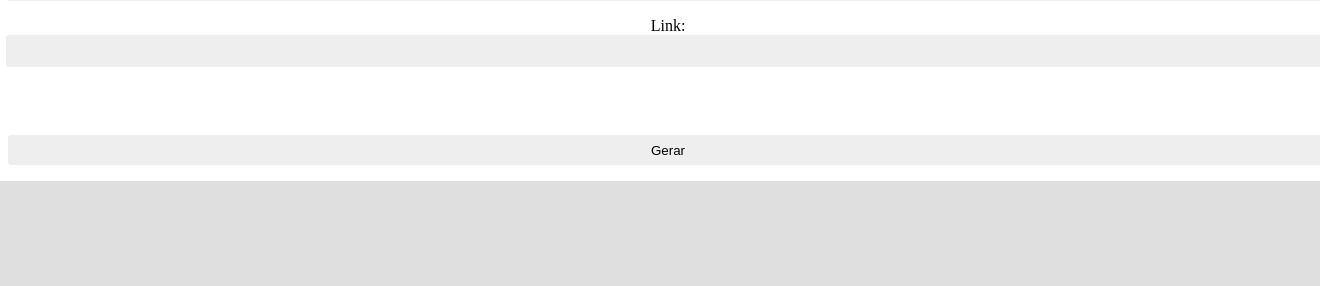
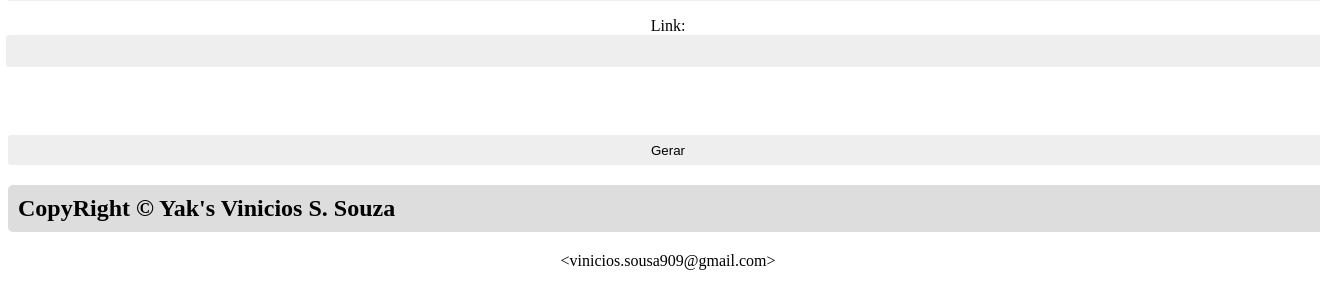
Before and after one commit to plankiton/QrPage, a Flask app: page /criar_link in a window 1320 px wide; the page is wider, and only the part inside the window is pictured. Shown: the part 2336-2622 px from the top of that part. Before the commit the page ends 2517 px from the top of that part, so only its background shows below. Run offline with Flask 2, Linux system fonts and the light colour scheme.

Commit message:
adding copyright

```diff
--- a/templates/create.html
+++ b/templates/create.html
@@ -114,5 +114,10 @@ p.title {
             </div>
 
         </section>
+
+        <footer>
+            <h2>CopyRight &copy; Yak's Vinicios S. Souza</h2>
+            <p>&lt;vinicios.sousa909@gmail.com&gt;</p>
+        </footer>
     </body>
 </html>
--- a/templates/index.html
+++ b/templates/index.html
@@ -40,5 +40,10 @@
             </div>
 
         </section>
+
+        <footer>
+            <h2>CopyRight &copy; Yak's Vinicios S. Souza</h2>
+            <p>&lt;vinicios.sousa909@gmail.com&gt;</p>
+        </footer>
     </body>
 </html>
```
